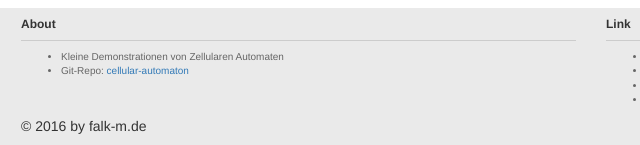
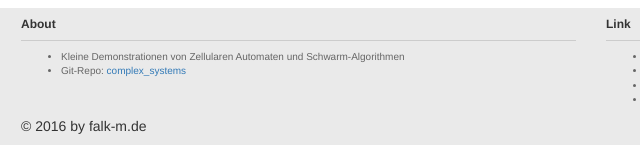
Before and after one commit to falkmueller/complex_systems, a plain HTML site: page index.html in a window 1280 px wide. Shown: the part 932-1077 px from the top of the page, 49-689 px from the left. Drawn offline with Linux system fonts and the light colour scheme.

```diff
--- a/index.html
+++ b/index.html
@@ -46,8 +46,8 @@
                             <h6>About</h6>
                         <article class="widget_content">
                             <ul>
-                                <li>Kleine Demonstrationen von Zellularen Automaten</li>
-                                <li>Git-Repo: <a href="https://github.com/falkmueller/complex_systems" target="_blank">cellular-automaton</a></li>
+                                <li>Kleine Demonstrationen von Zellularen Automaten und Schwarm-Algorithmen</li>
+                                <li>Git-Repo: <a href="https://github.com/falkmueller/complex_systems" target="_blank">complex_systems</a></li>
                          </ul>
                          </article>
                         </div>
```
